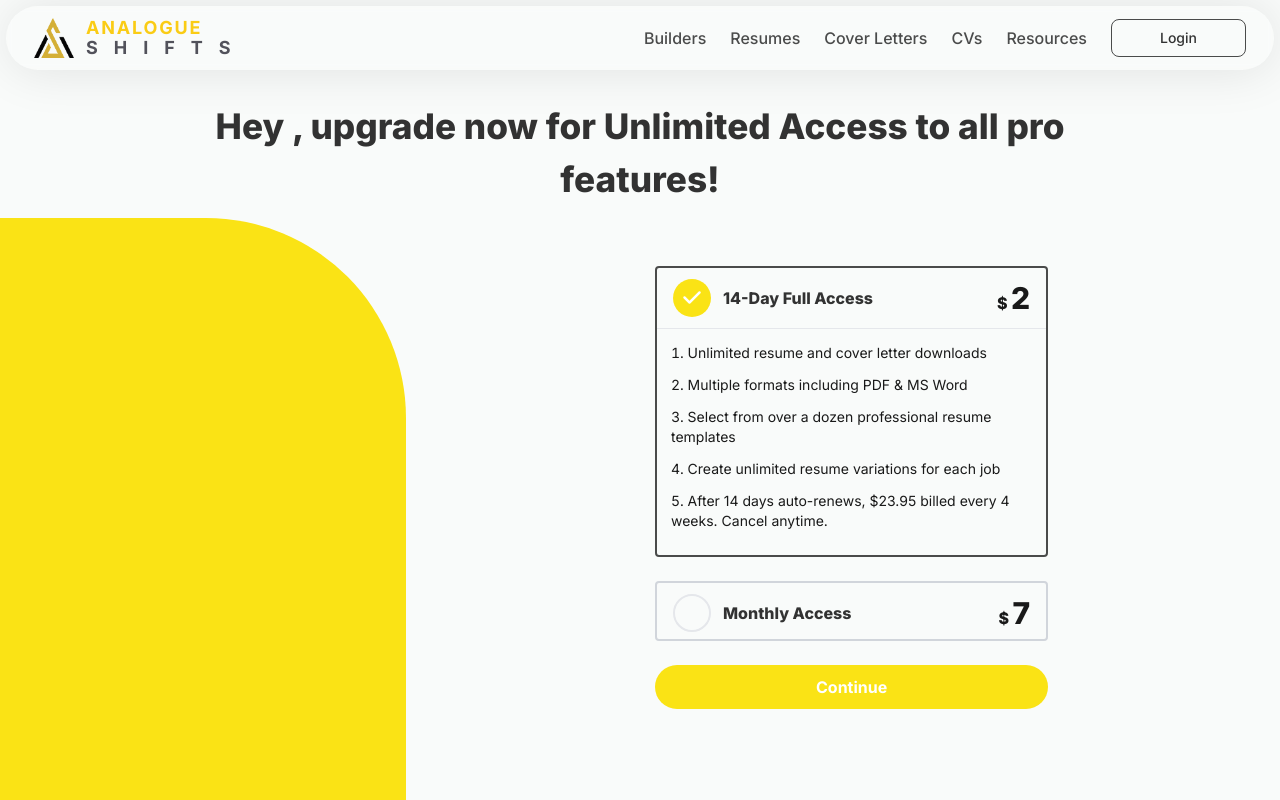
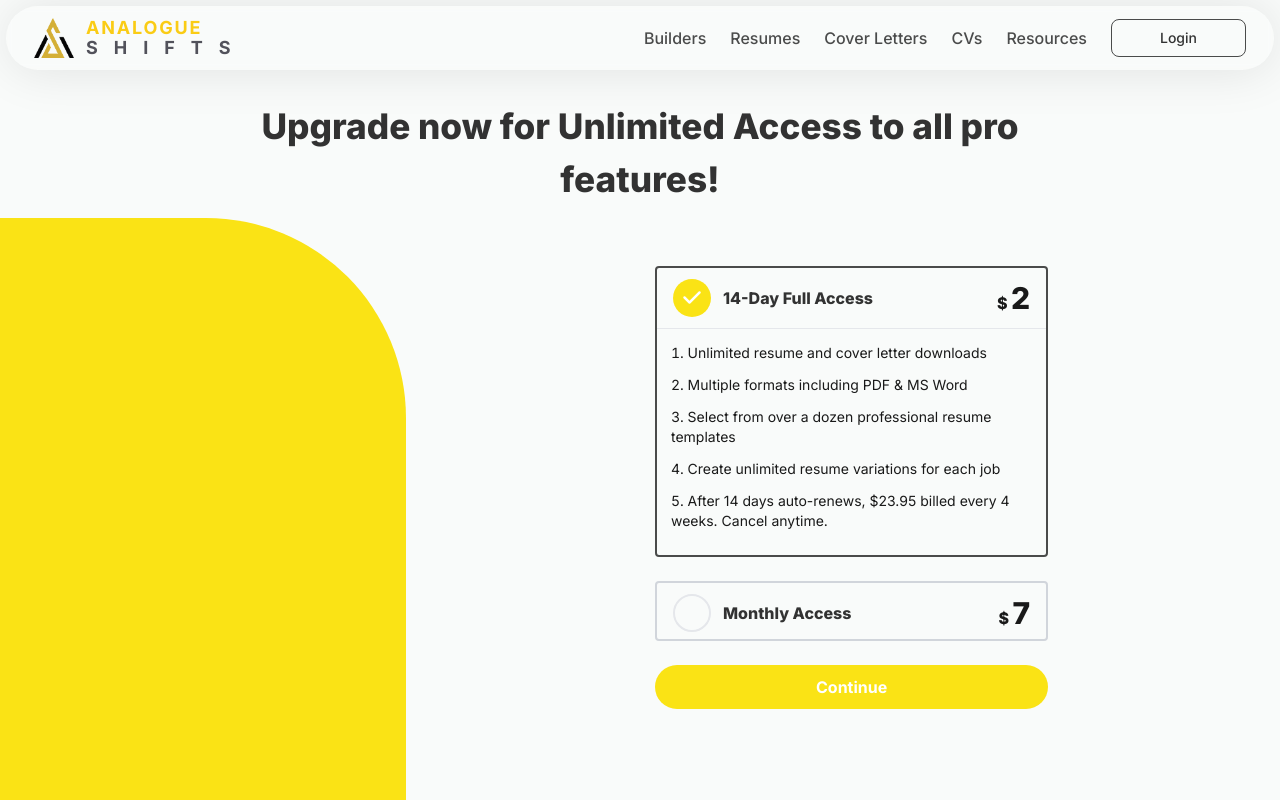
Before and after one commit to ANALOGUESHIFTS/AnalogueShiftsResumeBuilder, a Next.js app: page /resume-builder/app/how-to-start/1/finish in a window 1280 px wide. Shown: the top 800 px of the page. Built offline with nearby package versions, Linux system fonts and the light colour scheme.

Commit message:
Resume builder

```diff
--- a/app/components/ResumeBuilder/builder/Finish.js
+++ b/app/components/ResumeBuilder/builder/Finish.js
@@ -28,7 +28,6 @@ export default function FinishYourResume() {
 
   useEffect(() => {
     const storedData = Cookies.get("userData");
-
     if (storedData) {
       setData(JSON.parse(storedData));
     }
@@ -47,11 +46,7 @@ export default function FinishYourResume() {
   return (
     <main className="pt-[100px] bg-[#f9fbfa] w-full flex flex-col items-center">
       <p className=" text-[2.2rem] max-w-[90%] w-[900px] px-5 text-center max-[900px]:text-xl font-extrabold text-black/80">
-        Hey{" "}
-        {user && (
-          <span className="text-AnalogueShiftsTextColor">{user.name}</span>
-        )}
-        , upgrade now for Unlimited Access to all pro features!
+        Upgrade now for Unlimited Access to all pro features!
       </p>
       <div className="w-full mt-8 lg:mt-3  flex flex-col lg:flex-row justify-between h-max min-h-[650px] ">
         <div className="relative w-full lg:w-[calc(50%-15px)]  h-[600px] ">
```
